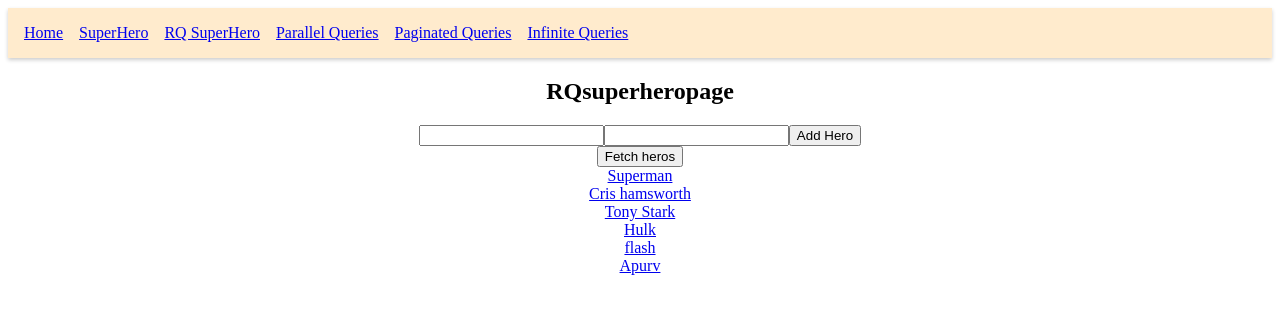
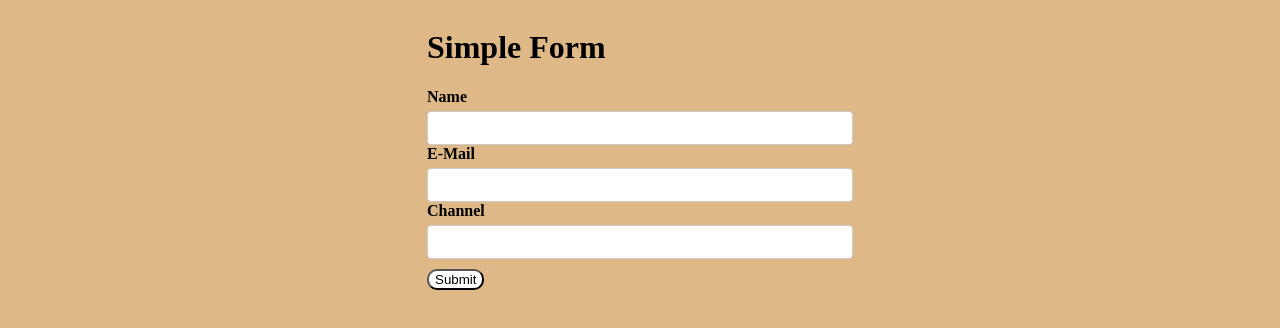
Before and after one commit to apurvgupta-ops/React, a React (Create React App) app: page /rq-super-heros in a window 1280 px wide. Shown: the top 328 px of the page. Built offline with nearby package versions, Linux system fonts and the light colour scheme; data requests are answered from the project's data file.

Commit message:
RF (Managing Form State)

```diff
--- a/package.json
+++ b/package.json
@@ -7,6 +7,7 @@
     "@testing-library/react": "^11.1.0",
     "@testing-library/user-event": "^12.1.10",
     "axios": "^0.24.0",
+    "formik": "^2.2.9",
     "json-server": "^0.17.0",
     "react": "^17.0.2",
     "react-dom": "^17.0.2",
--- a/src/App.css
+++ b/src/App.css
@@ -1,51 +1,44 @@
-.App {
-  text-align: center;
+* {
+  background-color: burlywood;
 }
 
-.App-logo {
-  height: 40vmin;
-  pointer-events: none;
+.App {
+  display: flex;
+  justify-content: center;
 }
 
-@media (prefers-reduced-motion: no-preference) {
-  .App-logo {
-    animation: App-logo-spin infinite 20s linear;
-  }
+label {
+  font-weight: bold;
+  display: flex;
+  margin-bottom: 5px;
 }
 
-nav ul {
-  display: flex;
-  align-items: baseline;
-  background-color: blanchedalmond;
-  margin-block-start: 0;
-  padding: 16px;
-  box-shadow: 0 2px 4px rgba(0, 0, 0, 0.2);
+input[type="text"],
+input[type="email"],
+textarea {
+  display: block;
+  width: 400px;
+  padding: 6px 12px;
+  font-size: 14px;
+  line-height: 1.42857143;
+  color: #555;
+  background-color: #fff;
+  background-image: none;
+  border: 1px solid #ccc;
+  border-radius: 4px;
+  /* margin-bottom: 20px; */
 }
 
-nav ul li {
-  list-style-type: none;
-  margin-right: 16px;
-}
-.App-header {
-  background-color: #282c34;
-  min-height: 100vh;
-  display: flex;
-  flex-direction: column;
-  align-items: center;
-  justify-content: center;
-  font-size: calc(10px + 2vmin);
-  color: white;
+.form-control {
+  margin-bottom: 20px;
 }
 
-.App-link {
-  color: #61dafb;
+.error {
+  color: red;
 }
 
-@keyframes App-logo-spin {
-  from {
-    transform: rotate(0deg);
-  }
-  to {
-    transform: rotate(360deg);
-  }
+button {
+  margin-top: 10px;
+  background-color: #fff;
+  border-radius: 10px;
 }
--- /dev/null
+++ b/src/React Formik/App.js
@@ -0,0 +1,15 @@
+import React from "react";
+import Form from "./Simple form/Form";
+import Formikform from "./FormikHook(useFormik)/Form";
+import "../App.css";
+
+const App = () => {
+  return (
+    <div className="App">
+      {/* <Form /> */}
+      <Formikform />
+    </div>
+  );
+};
+
+export default App;
--- /dev/null
+++ b/src/React Formik/FormikHook(useFormik)/Form.js
@@ -0,0 +1,51 @@
+import { useFormik } from "formik";
+import React from "react";
+
+const Form = () => {
+  const formik = useFormik({
+    initialValues: {
+      name: "",
+      email: "",
+      channel: "",
+    },
+  });
+  console.log("Form Data", formik.values);
+
+  return (
+    <div>
+      <h1>Simple Form</h1>
+      <form>
+        <label htmlFor="name">Name</label>
+        <input
+          type="text"
+          id="name"
+          name="name"
+          onChange={formik.handleChange}
+          value={formik.values.name}
+        />
+
+        <label htmlFor="email">E-Mail</label>
+        <input
+          type="email"
+          id="email"
+          name="email"
+          onChange={formik.handleChange}
+          value={formik.values.email}
+        />
+
+        <label htmlFor="channel">Channel</label>
+        <input
+          type="text"
+          id="channel"
+          name="channel"
+          onChange={formik.handleChange}
+          value={formik.values.channel}
+        />
+
+        <button>Submit</button>
+      </form>
+    </div>
+  );
+};
+
+export default Form;
--- /dev/null
+++ b/src/React Formik/Simple form/Form.js
@@ -0,0 +1,23 @@
+import React from "react";
+
+const Form = () => {
+  return (
+    <div>
+      <h1>Simple Form</h1>
+      <form>
+        <label htmlFor="name">Name</label>
+        <input type="text" id="name" name="name" />
+
+        <label htmlFor="email">E-Mail</label>
+        <input type="email" id="email" name="email" />
+
+        <label htmlFor="channel">Channel</label>
+        <input type="text" id="channel" name="channel" />
+
+        <button>Submit</button>
+      </form>
+    </div>
+  );
+};
+
+export default Form;
--- a/src/index.js
+++ b/src/index.js
@@ -1,7 +1,7 @@
 import React from "react";
 import ReactDOM from "react-dom";
 import { BrowserRouter } from "react-router-dom";
-import App from "./React Query/App";
+import App from "./React Formik/App";
 
 ReactDOM.render(
   <div className="App">
```
Also changed, not shown: 1 other file (tests, documents, lock files or other folders).
